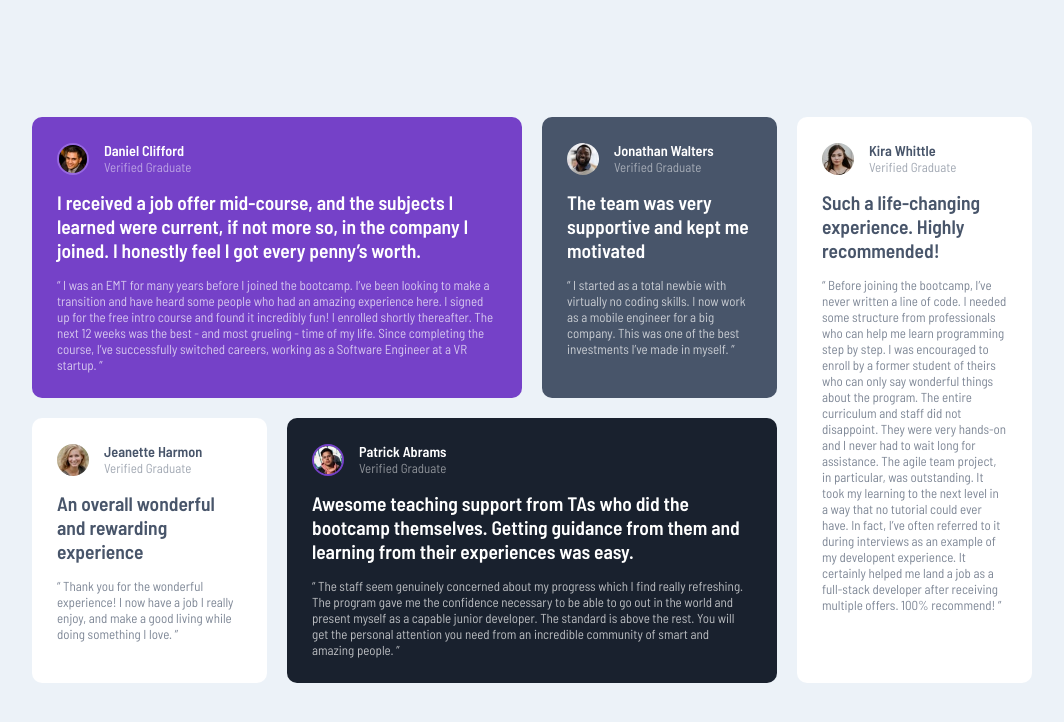
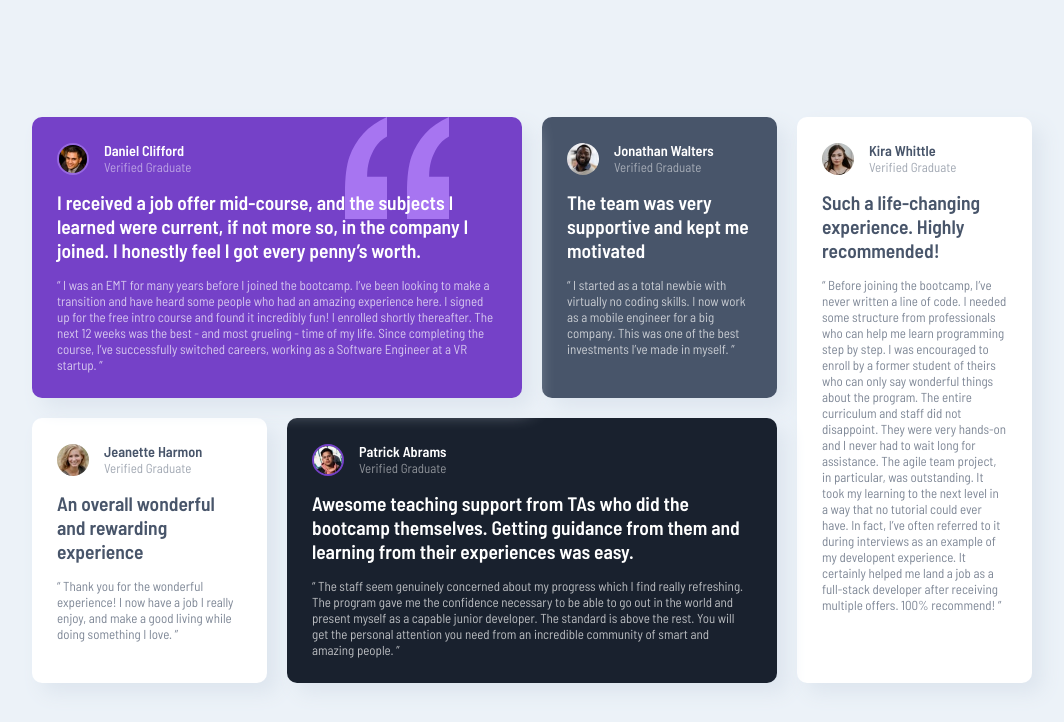
Before and after one commit to MohamedSharqawi/testimonials_grid_section, a plain HTML site: page index.html in a window 1280 px wide. Shown: the whole page, without its empty margins (108-1172 px from the left). Drawn offline with Linux system fonts and the light colour scheme.

Commit message:
Update style.css

```diff
--- a/style.css
+++ b/style.css
@@ -34,6 +34,7 @@ body .msg-cont .msg {
     padding: 25px;
     border-radius: 10px;
     background-color: white;
+    box-shadow: 10px 10px 20px hsl(210deg 33% 89.89%);
 }
 
 body .msg-cont .msg .avatar-info {
@@ -56,6 +57,16 @@ body .msg-cont .first {
     grid-area: one;
     background-color: hsl(263, 55%, 52%);
     color: hsl(0, 0%, 100%);
+    position: relative;
+}
+
+body .msg-cont .first::after {
+    content: url(images/bg-pattern-quotation.svg);
+    font-size: 100px;
+    position: absolute;
+    top: 0;
+    right: 15%;
+    z-index: 2;
 }
 
 body .msg-cont .first .avatar-info img {
@@ -100,6 +111,7 @@ body .msg-cont .msg .content {
 
 h2 {
     font-weight: 600;
+    z-index: 5;
 }
 
 @media (max-width: 64.375rem) {
```
